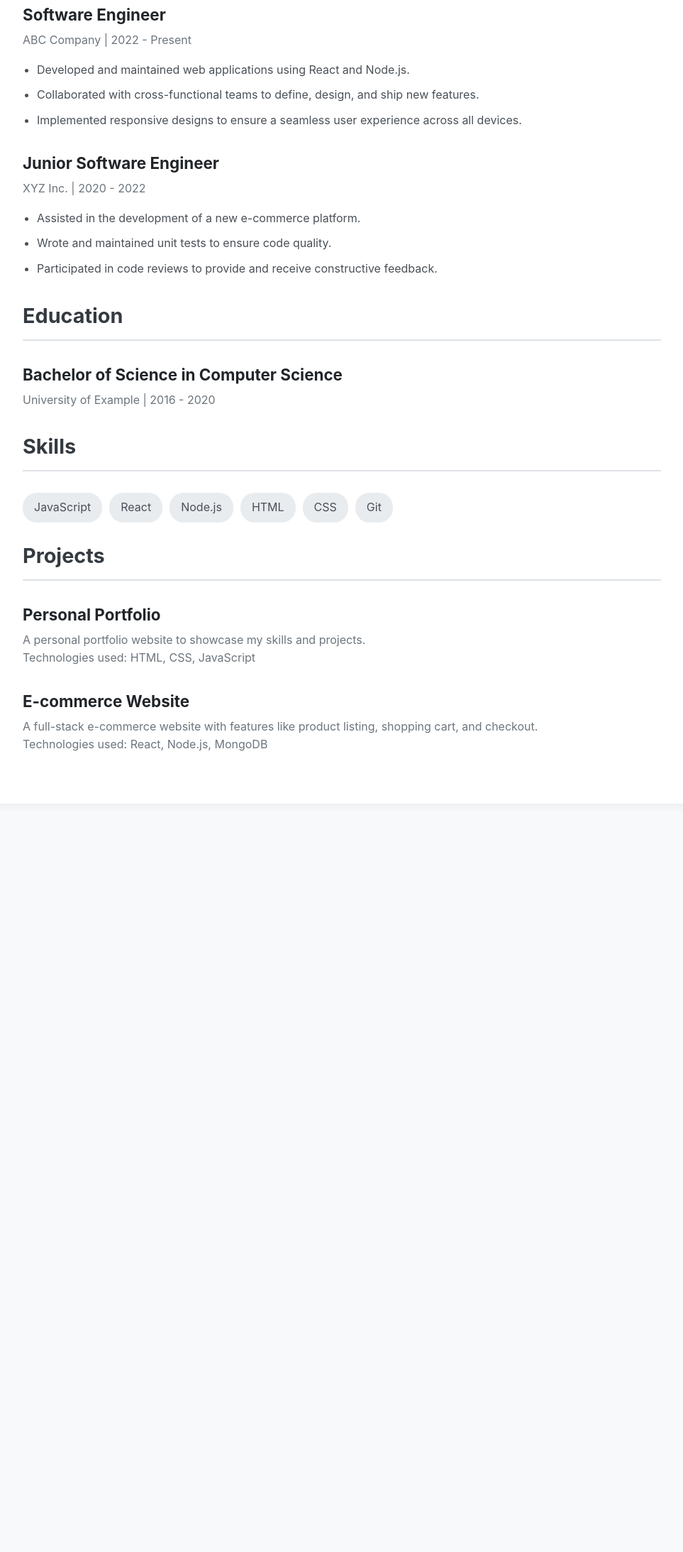
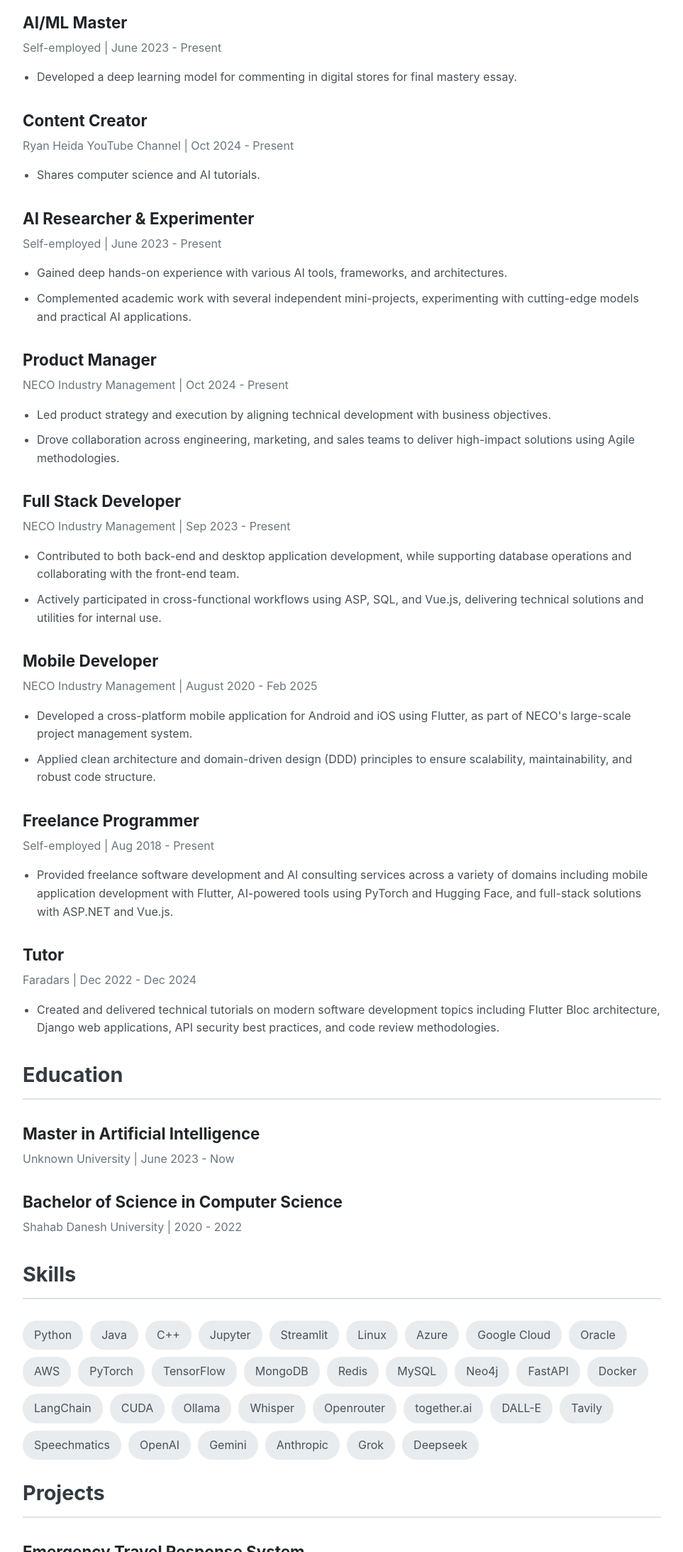
Before and after one commit to Ryan-PG/yt-gemini-cli, a plain HTML site: page index.html in a window 1280 px wide. Shown: the part 614-2800 px from the top of the page at 71% size, without its empty margins (158-1121 px from the left). Before the commit the page ends 1786 px from the top, so only its background shows below. Drawn offline with Linux system fonts and the light colour scheme.

Commit message:
Update index.html with Ryan Heida's information

```diff
--- a/index.html
+++ b/index.html
@@ -3,45 +3,86 @@
 <head>
     <meta charset="UTF-8">
     <meta name="viewport" content="width=device-width, initial-scale=1.0">
-    <title>Modern Resume</title>
+    <title>Ryan Heida - Resume</title>
     <link rel="stylesheet" href="style.css">
 </head>
 <body>
     <div class="container">
         <header>
-            <h1>John Doe</h1>
-            <p>Software Engineer</p>
+            <h1>Ryan Heida</h1>
+            <p>Product Manager, AI Developer, ML Engineer, Full Stack Developer, Content Creator</p>
             <div class="contact-info">
-                <p>Email: john.doe@email.com</p>
-                <p>Phone: (123) 456-7890</p>
-                <p>LinkedIn: linkedin.com/in/johndoe</p>
-                <p>GitHub: github.com/johndoe</p>
+                <p>Email: ryan.heida@email.com</p>
+                <p>Website: portfolio.ryanheida.com</p>
+                <p>GitHub: github.com/Ryan-PG</p>
             </div>
         </header>
 
         <section class="summary">
             <h2>Summary</h2>
-            <p>A highly motivated and results-oriented software engineer with a passion for developing innovative solutions. Proven ability to work independently and as part of a team to deliver high-quality software.</p>
+            <p>A highly motivated and results-oriented professional with a diverse background in software development, AI, and product management. Passionate about developing intelligent systems and exploring advancements in machine learning, deep learning, and natural language processing. Proven ability to work independently and as part of a team to deliver high-quality solutions.</p>
         </section>
 
         <section class="experience">
             <h2>Work Experience</h2>
             <div class="job">
-                <h3>Software Engineer</h3>
-                <p>ABC Company | 2022 - Present</p>
+                <h3>AI/ML Master</h3>
+                <p>Self-employed | June 2023 - Present</p>
                 <ul>
-                    <li>Developed and maintained web applications using React and Node.js.</li>
-                    <li>Collaborated with cross-functional teams to define, design, and ship new features.</li>
-                    <li>Implemented responsive designs to ensure a seamless user experience across all devices.</li>
+                    <li>Developed a deep learning model for commenting in digital stores for final mastery essay.</li>
                 </ul>
             </div>
             <div class="job">
-                <h3>Junior Software Engineer</h3>
-                <p>XYZ Inc. | 2020 - 2022</p>
+                <h3>Content Creator</h3>
+                <p>Ryan Heida YouTube Channel | Oct 2024 - Present</p>
                 <ul>
-                    <li>Assisted in the development of a new e-commerce platform.</li>
-                    <li>Wrote and maintained unit tests to ensure code quality.</li>
-                    <li>Participated in code reviews to provide and receive constructive feedback.</li>
+                    <li>Shares computer science and AI tutorials.</li>
+                </ul>
+            </div>
+            <div class="job">
+                <h3>AI Researcher & Experimenter</h3>
+                <p>Self-employed | June 2023 - Present</p>
+                <ul>
+                    <li>Gained deep hands-on experience with various AI tools, frameworks, and architectures.</li>
+                    <li>Complemented academic work with several independent mini-projects, experimenting with cutting-edge models and practical AI applications.</li>
+                </ul>
+            </div>
+            <div class="job">
+                <h3>Product Manager</h3>
+                <p>NECO Industry Management | Oct 2024 - Present</p>
+                <ul>
+                    <li>Led product strategy and execution by aligning technical development with business objectives.</li>
+                    <li>Drove collaboration across engineering, marketing, and sales teams to deliver high-impact solutions using Agile methodologies.</li>
+                </ul>
+            </div>
+            <div class="job">
+                <h3>Full Stack Developer</h3>
+                <p>NECO Industry Management | Sep 2023 - Present</p>
+                <ul>
+                    <li>Contributed to both back-end and desktop application development, while supporting database operations and collaborating with the front-end team.</li>
+                    <li>Actively participated in cross-functional workflows using ASP, SQL, and Vue.js, delivering technical solutions and utilities for internal use.</li>
+                </ul>
+            </div>
+            <div class="job">
+                <h3>Mobile Developer</h3>
+                <p>NECO Industry Management | August 2020 - Feb 2025</p>
+                <ul>
+                    <li>Developed a cross-platform mobile application for Android and iOS using Flutter, as part of NECO's large-scale project management system.</li>
+                    <li>Applied clean architecture and domain-driven design (DDD) principles to ensure scalability, maintainability, and robust code structure.</li>
+                </ul>
+            </div>
+            <div class="job">
+                <h3>Freelance Programmer</h3>
+                <p>Self-employed | Aug 2018 - Present</p>
+                <ul>
+                    <li>Provided freelance software development and AI consulting services across a variety of domains including mobile application development with Flutter, AI-powered tools using PyTorch and Hugging Face, and full-stack solutions with ASP.NET and Vue.js.</li>
+                </ul>
+            </div>
+            <div class="job">
+                <h3>Tutor</h3>
+                <p>Faradars | Dec 2022 - Dec 2024</p>
+                <ul>
+                    <li>Created and delivered technical tutorials on modern software development topics including Flutter Bloc architecture, Django web applications, API security best practices, and code review methodologies.</li>
                 </ul>
             </div>
         </section>
@@ -49,34 +90,64 @@
         <section class="education">
             <h2>Education</h2>
             <div class="degree">
+                <h3>Master in Artificial Intelligence</h3>
+                <p>Unknown University | June 2023 - Now</p>
+            </div>
+             <div class="degree">
                 <h3>Bachelor of Science in Computer Science</h3>
-                <p>University of Example | 2016 - 2020</p>
+                <p>Shahab Danesh University | 2020 - 2022</p>
             </div>
         </section>
 
         <section class="skills">
             <h2>Skills</h2>
             <ul>
-                <li>JavaScript</li>
-                <li>React</li>
-                <li>Node.js</li>
-                <li>HTML</li>
-                <li>CSS</li>
-                <li>Git</li>
+                <li>Python</li>
+                <li>Java</li>
+                <li>C++</li>
+                <li>Jupyter</li>
+                <li>Streamlit</li>
+                <li>Linux</li>
+                <li>Azure</li>
+                <li>Google Cloud</li>
+                <li>Oracle</li>
+                <li>AWS</li>
+                <li>PyTorch</li>
+                <li>TensorFlow</li>
+                <li>MongoDB</li>
+                <li>Redis</li>
+                <li>MySQL</li>
+                <li>Neo4j</li>
+                <li>FastAPI</li>
+                <li>Docker</li>
+                <li>LangChain</li>
+                <li>CUDA</li>
+                <li>Ollama</li>
+                <li>Whisper</li>
+                <li>Openrouter</li>
+                <li>together.ai</li>
+                <li>DALL-E</li>
+                <li>Tavily</li>
+                <li>Speechmatics</li>
+                <li>OpenAI</li>
+                <li>Gemini</li>
+                <li>Anthropic</li>
+                <li>Grok</li>
+                <li>Deepseek</li>
             </ul>
         </section>
 
         <section class="projects">
             <h2>Projects</h2>
             <div class="project">
-                <h3>Personal Portfolio</h3>
-                <p>A personal portfolio website to showcase my skills and projects.</p>
-                <p>Technologies used: HTML, CSS, JavaScript</p>
+                <h3>Emergency Travel Response System</h3>
+                <p>A sophisticated multi-agent system leveraging LangGraph's Swarm architecture, LangSmith and OpenAI to coordinate emergency travel assistance through specialized AI agents.</p>
+                <p>Technologies used: Python, LangChain, LangSmith, LangGraph, OpenAI API</p>
             </div>
             <div class="project">
-                <h3>E-commerce Website</h3>
-                <p>A full-stack e-commerce website with features like product listing, shopping cart, and checkout.</p>
-                <p>Technologies used: React, Node.js, MongoDB</p>
+                <h3>Lumi - Realtime Adaptive Voice Assistant</h3>
+                <p>Built in 24 hours at BrickHack 11, Lumi is a real-time voice assistant with 10 custom tools such as script execution, web searches, AI image generation, and more—all controllable by voice with interruption capabilities.</p>
+                <p>Technologies used: Python, Chainlit, Speechmatics, Flow, LangChain, SQLite, Grok API, AlphaVantage API, DALL-E</p>
             </div>
         </section>
     </div>
```
